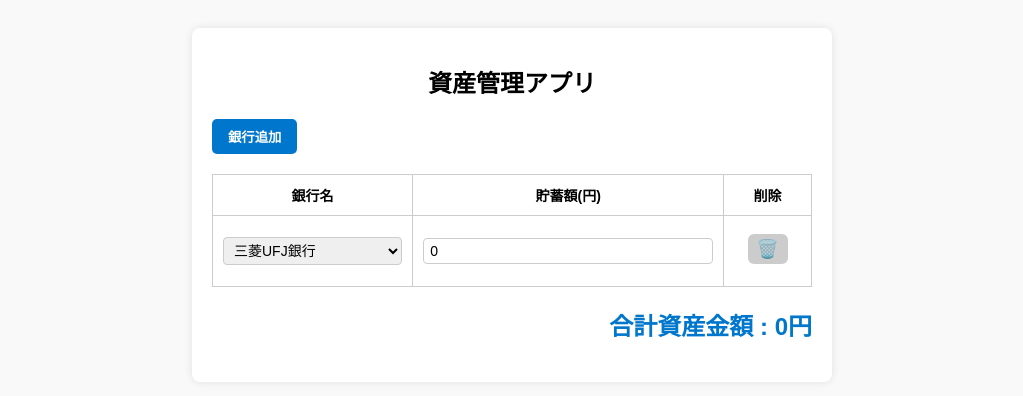
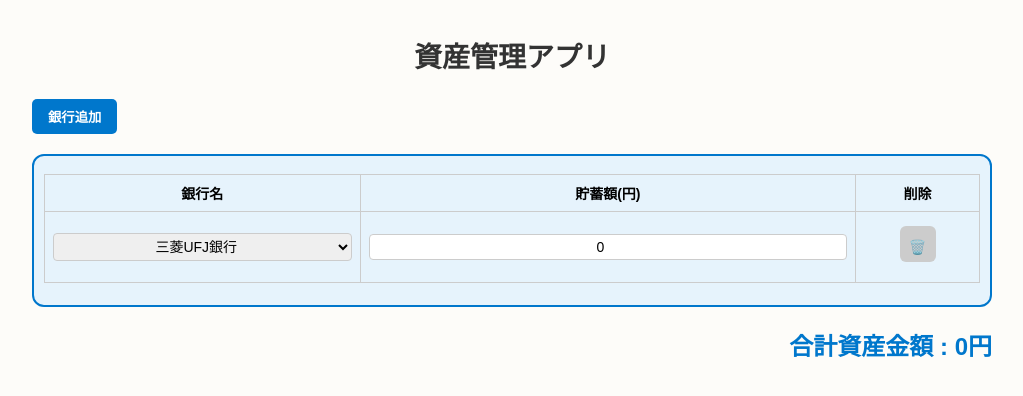
Before and after one commit to tig56/Save-Money_React, a React (Vite) app: page /Save-Money_React/grandpa in a window 1280 px wide. Both pictures are taken after a click on the button "銀行追加". Shown: the top 396 px of the page, without its empty margins (128-1151 px from the left). Built offline with nearby package versions, Linux system fonts and the light colour scheme.

Commit message:
コード更新

```diff
--- a/src/components/GrandpaApp.jsx
+++ b/src/components/GrandpaApp.jsx
@@ -1,6 +1,4 @@
-// GrandpaApp.jsx
 import React, { useState, useEffect } from 'react';
-import '../styles/index.css';
 
 const BANK_OPTIONS = [
   "三菱UFJ銀行", "三井住友銀行", "みずほ銀行",
@@ -10,13 +8,13 @@ const BANK_OPTIONS = [
 const GrandpaApp = () => {
   const [assets, setAssets] = useState([]);
 
+  // ロード時にlocalStorageから復元
   useEffect(() => {
     const saved = localStorage.getItem('grandpaAssets');
-    if (saved) {
-      setAssets(JSON.parse(saved));
-    }
+    if (saved) setAssets(JSON.parse(saved));
   }, []);
 
+  // assets更新時にlocalStorageに保存
   useEffect(() => {
     localStorage.setItem('grandpaAssets', JSON.stringify(assets));
   }, [assets]);
@@ -26,22 +24,31 @@ const GrandpaApp = () => {
   };
 
   const updateAsset = (index, key, value) => {
-    const updatedAssets = [...assets];
-    updatedAssets[index][key] = value;
-    setAssets(updatedAssets);
+    const newAssets = [...assets];
+    if(key === 'amount'){
+      // 数値化＋負の値を防止
+      const num = Number(value);
+      newAssets[index][key] = isNaN(num) || num < 0 ? 0 : num;
+    } else {
+      newAssets[index][key] = value;
+    }
+    setAssets(newAssets);
   };
 
   const deleteAsset = (index) => {
-    const updatedAssets = assets.filter((_, i) => i !== index);
-    setAssets(updatedAssets);
+    setAssets(assets.filter((_, i) => i !== index));
   };
 
   const total = assets.reduce((sum, asset) => sum + Number(asset.amount || 0), 0);
 
   return (
-    <div className="container">
+    <div className="container container-items">
       <h1>資産管理アプリ</h1>
+      <div className="button-wrapper">
         <button id="addBank" onClick={addBank}>銀行追加</button>
+      </div>
+
+      <div className="savings-grandpatable">
         <table id="assetTable">
           <thead>
             <tr>
@@ -51,14 +58,14 @@ const GrandpaApp = () => {
             </tr>
           </thead>
           <tbody>
-          {assets.map((asset, index) => (
-            <tr key={index}>
+            {assets.map((asset, i) => (
+              <tr key={i}>
                 <td>
                   <select
                     value={asset.bank}
-                  onChange={(e) => updateAsset(index, 'bank', e.target.value)}
+                    onChange={e => updateAsset(i, 'bank', e.target.value)}
                   >
-                  {BANK_OPTIONS.map((bank) => (
+                    {BANK_OPTIONS.map(bank => (
                       <option key={bank} value={bank}>{bank}</option>
                     ))}
                   </select>
@@ -67,16 +74,21 @@ const GrandpaApp = () => {
                   <input
                     type="number"
                     value={asset.amount}
-                  onChange={(e) => updateAsset(index, 'amount', e.target.value)}
+                    onFocus={(e) => {
+                      if (asset.amount === 0) e.target.value = '';
+                    }}
+                    onChange={e => updateAsset(i, 'amount', e.target.value)}
                   />
                 </td>
                 <td>
-                <button className="delete-btn" onClick={() => deleteAsset(index)}>🗑️</button>
+                  <button className="delete-btn" onClick={() => deleteAsset(i)}>🗑️</button>
                 </td>
               </tr>
             ))}
           </tbody>
         </table>
+      </div>
+
       <h2>合計資産金額 : {total.toLocaleString()}円</h2>
     </div>
   );
--- a/src/components/MainMenu.jsx
+++ b/src/components/MainMenu.jsx
@@ -8,15 +8,32 @@ const MainMenu = () => {
 
   return (
     <div className="container main-menu">
-      <h1>メインメニュー</h1>
-      <div className="menu-items">
-        <div className="menu-item" onClick={() => navigate("/child")}>
-          <img src="/Save-Money_React/child.png" alt="こども" className="menu-img" />
-          <p>貯金管理アプリ</p>
+      <h1>
+        お金の管理アプリ<br />
+        メインメニュー
+      </h1>
+
+      <div className="card" id="childBtn" onClick={() => navigate("/child")}>
+        <img
+          src="/Save-Money_React/child.png"
+          alt="貯金管理アプリのアイコン（こども）"
+          className="card-img"
+        />
+        <div className="card-text">
+          <h2 className="app-title">貯金管理アプリ</h2>
+          <p className="app-desc">目標額に向けた貯金を管理</p>
         </div>
-        <div className="menu-item" onClick={() => navigate("/grandpa")}>
-          <img src="/Save-Money_React/grandpa.png" alt="おじいちゃん" className="menu-img" />
-          <p>資産管理アプリ</p>
+      </div>
+
+      <div className="card" id="grandpaBtn" onClick={() => navigate("/grandpa")}>
+        <img
+          src="/Save-Money_React/grandpa.png"
+          alt="資産管理アプリのアイコン（おじいちゃん）"
+          className="card-img"
+        />
+        <div className="card-text">
+          <h2 className="app-title">資産管理アプリ</h2>
+          <p className="app-desc">総資産や運用状況を確認</p>
         </div>
       </div>
     </div>
--- a/src/styles/index.css
+++ b/src/styles/index.css
@@ -1,174 +1,167 @@
 /* 全体のベース */
 body {
   font-family: sans-serif;
-  padding: 8px;
-  background: #f9f9f9;
   margin: 0;
+  padding: 0;
+  background: #fdfcf9;
 }
 
+/* 共通コンテナ */
 .container {
-  max-width: 600px;
-  margin: 20px auto;
-  background: #fff;
-  padding: 20px;
-  border-radius: 8px;
-  box-shadow: 0 0 8px rgba(0,0,0,0.1);
+  max-width: 960px;
+  margin: 0 auto;
+  padding: 16px;
+  border-radius: 12px;
+}
+
+/* メインメニュー用のコンテナ */
+.container.main-menu {
+  max-width: 300px;
+  padding: 24px 16px;
+  text-align: center;
 }
 
 /* タイトル */
-h1 {
-  font-size: 24px;
+.container.main-menu h1,
+.container h1 {
+  font-size: 28px;
+  font-weight: bold;
+  color: #333;
   text-align: center;
-  margin-bottom: 20px;
+  margin-bottom: 24px;
 }
 
-.menu-items {
-  margin-top: 40px;
+/* カード共通 */
+.card {
   display: flex;
-  flex-direction: column;
   align-items: center;
-  justify-content: center;
-  gap: 32px;
+  border: 2px solid #ccc;
+  border-radius: 16px;
+  padding: 16px;
+  margin-bottom: 24px;
+  background: #f3ede5;
+  cursor: pointer;
+  box-shadow: 0 4px 8px rgba(0,0,0,0.05);
+  transition: transform 0.2s ease, box-shadow 0.2s ease;
+}
+.card:hover {
+  transform: scale(1.02);
+  box-shadow: 0 6px 12px rgba(0,0,0,0.1);
 }
 
-.menu-item {
-  text-align: center;
-  cursor: pointer;
+/* 画像 */
+.card-img {
+  width: 110px;
+  height: 110px;
+  margin-right: 16px;
 }
 
-.menu-img {
-  width: 150px;
-  height: 150px;
-  object-fit: contain;
-  border-radius: 10px;
-  border: 2px solid #0077cc;
-  transition: transform 0.2s ease;
+/* テキスト */
+.card-text {
+  text-align: left;
+}
+.app-title {
+  font-size: 18px;
+  font-weight: bold;
+  margin: 0;
+}
+.app-desc {
+  font-size: 14px;
+  margin-top: 4px;
+  color: #555;
 }
 
-.menu-img:hover {
-  transform: scale(1.05);
+/* 子供アプリ用カード */
+#childBtn {
+  border-color: #2bb673;
+}
+#childBtn .app-title {
+  color: #2bb673;
 }
 
-/* 資産管理アプリの「銀行追加」ボタン */
+/* おじいちゃんアプリ用カード */
+#grandpaBtn {
+  border-color: #337ab7;
+}
+#grandpaBtn .app-title {
+  color: #337ab7;
+}
+
+/* ボタン共通 */
+button,
 #addBank {
   font-weight: bold;
   padding: 8px 16px;
   margin-bottom: 12px;
-  background-color: #0077cc;
+  background-color: #2bb673;
   border: none;
   border-radius: 5px;
   color: white;
   cursor: pointer;
   transition: background-color 0.2s ease;
 }
+button:hover,
 #addBank:hover {
-  background-color: #005fa3;
+  background-color: #249c62;
 }
 
-/* 資産管理のテーブル */
-#assetTable {
+/* テーブル共通 */
+table {
   width: 100%;
   border-collapse: collapse;
-  margin-top: 8px;
+  margin: 8px 0 12px;
+}
+th, td {
+  border: 1px solid #ccc;
+  padding: 8px;
+  text-align: center;
+  font-size: 14px;
+  vertical-align: middle;
 }
 
-#assetTable th,
-#assetTable td {
+/* フォーム要素共通 */
+select,
+input[type="number"],
+.year-input {
+  width: 100%;
+  box-sizing: border-box;
+  padding: 4px 6px;
   border: 1px solid #ccc;
-  padding: 10px;
+  border-radius: 4px;
+  font-size: 14px;
+}
+.year-input {
+  width: 60px;
   text-align: center;
+  font-weight: bold;
 }
 
-#assetTable select,
-#assetTable input[type="number"] {
-  width: 100%;
-  box-sizing: border-box;
-  min-width: 100px;
-  padding: 4px 6px;
-  font-size: 14px;
+/* 差額表示 */
+td.positive {
+  color: green;
+  font-weight: bold;
+}
+td.negative {
+  color: red;
+  font-weight: bold;
 }
 
-#assetTable button {
-  background: transparent;
-  border: none;
-  cursor: pointer;
+/* 削除ボタン（テーブル内） */
+.delete-btn {
   font-size: 18px;
-}
-
-.delete-btn {
-  margin-top: 8px;
-  width: 40px;
-  padding: 4px;
-  font-size: 14px;
-  background-color: #ccc !important;
+  line-height: 3;
+  background-color: #e0e0e0 !important;
+  color: #444;
   border-radius: 6px;
-  color: #333;
-  cursor: pointer;
   transition: background-color 0.2s ease;
 }
 .delete-btn:hover {
   background-color: #999 !important;
 }
 
-/* 合計表示 */
-h2 {
-  margin-top: 20px;
-  text-align: right;
-  font-weight: bold;
-  color: #0077cc;
-}
-
-/* 貯金管理アプリの「表を追加」ボタン */
-button {
-  font-weight: bold;
-  padding: 8px 16px;
-  margin-bottom: 12px;
-  background-color: #0077cc;
-  border: none;
-  border-radius: 5px;
-  color: white;
-  cursor: pointer;
-  transition: background-color 0.2s ease;
-}
-button:hover {
-  background-color: #005fa3;
-}
-
-/* 貯蓄テーブルの枠 */
-.savings-table {
-  border: 2px solid #0077cc;
-  padding: 10px;
-  margin: 20px auto 40px;
-  border-radius: 8px;
-  background: #f0f8ff;
-}
-
-/* 貯蓄テーブル内トップバー（年・削除ボタン） */
-.top-bar {
-  display: flex;
-  justify-content: flex-start;
-  align-items: center;
-  margin-bottom: 10px;
-  gap: 10px;
-}
-
-.year-label {
-  font-weight: bold;
-}
-
-.year-input {
-  width: 60px;
-  text-align: center;
-  font-weight: bold;
-  padding: 4px 6px;
-  border-radius: 4px;
-  border: 1px solid #ccc;
-}
-
-/* 削除ボタン */
+/* 削除ボタン（テーブル全体） */
 .deleteTableBtn {
   margin-left: auto;
-  margin-top: 8px;
   width: 144px;
   padding: 4px 12px;
   font-size: 14px;
@@ -183,40 +176,114 @@ button:hover {
   background-color: #999;
 }
 
-/* テーブル全体 */
-table {
-  width: 100%;
-  border-collapse: collapse;
-  margin: 8px 0 12px;
+/* 合計金額表示 */
+h2 {
+  margin-top: 20px;
+  text-align: right;
+  font-weight: bold;
+  color: #0077cc;
 }
 
-th, td {
-  border: 1px solid #ccc;
-  padding: 8px;
-  text-align: center;
-  font-size: 14px;
+/* 子供用：貯蓄テーブルの枠 */
+.savings-table {
+  border: 2px solid #2bb673;
+  padding: 10px;
+  margin: 0 auto 20px;
+  border-radius: 8px;
+  background: #e6f4ec;
 }
 
-/* セレクトとインプットの幅調整 */
-select, input[type="number"] {
+/* 貯蓄テーブルのトップバー（年・削除） */
+.top-bar {
+  display: flex;
+  justify-content: flex-start;
+  align-items: center;
+  margin-bottom: 10px;
+  gap: 10px;
+}
+.year-label {
+  font-weight: bold;
+}
+
+#assetTable th,
+#assetTable td {
+  font-size: 14px;
+  padding: 8px;
+  border: 1px solid #ccc;
+  text-align: center;
+  vertical-align: middle;
+}
+
+/* 削除ボタン */
+#assetTable .delete-btn {
+  width: 36px;
+  height: 36px;
+  padding: 0 8px;
+  font-size: 14px;
+  margin-top:6px;
+  background-color: #ccc !important;
+  border-radius: 6px;
+  color: #333;
+  cursor: pointer;
+  transition: background-color 0.2s ease;
+}
+
+#assetTable .delete-btn:hover {
+  background-color: #999 !important;
+}
+
+/* 「銀行追加」ボタン */
+#addBank {
+  font-weight: bold;
+  padding: 8px 16px;
+  margin-bottom: 12px;
+  background-color: #0077cc;
+  border: none;
+  border-radius: 5px;
+  color: white;
+  cursor: pointer;
+  transition: background-color 0.2s ease;
+}
+
+#addBank:hover {
+  background-color: #005fa3;
+}
+
+/* h1 タイトル */
+.container h1 {
+  font-size: 28px;
+  font-weight: bold;
+  color: #333;
+  text-align: center;
+  margin-bottom: 24px;
+}
+
+/* 合計資産金額表示 */
+h2 {
+  margin-top: 20px;
+  text-align: right;
+  font-weight: bold;
+  color: #0077cc;
+}
+
+/* input, selectのフォーム共通 */
+select,
+input[type="number"] {
   width: 100%;
   box-sizing: border-box;
   padding: 4px 6px;
+  border: 1px solid #ccc;
   border-radius: 4px;
-  border: 1px solid #ccc;
   font-size: 14px;
+  text-align: center;
 }
 
-/* 差額の色表示 */
-td {
-  vertical-align: middle;
+.savings-grandpatable {
+  border: 2px solid #0077cc;
+  padding: 10px;
+  margin: 8px auto;
+  background: #e6f3fc;
+  border-spacing: 0;
+  border-radius: 12px;
+  overflow: hidden;
 }
-
-td.positive {
-  color: green;
-  font-weight: bold;
-}
-td.negative {
-  color: red;
-  font-weight: bold;
-}
```
Also changed, not shown: src/components/ChildApp.jsx (+9 -4 lines). Lines whose indentation alone changed are shown as unchanged.
